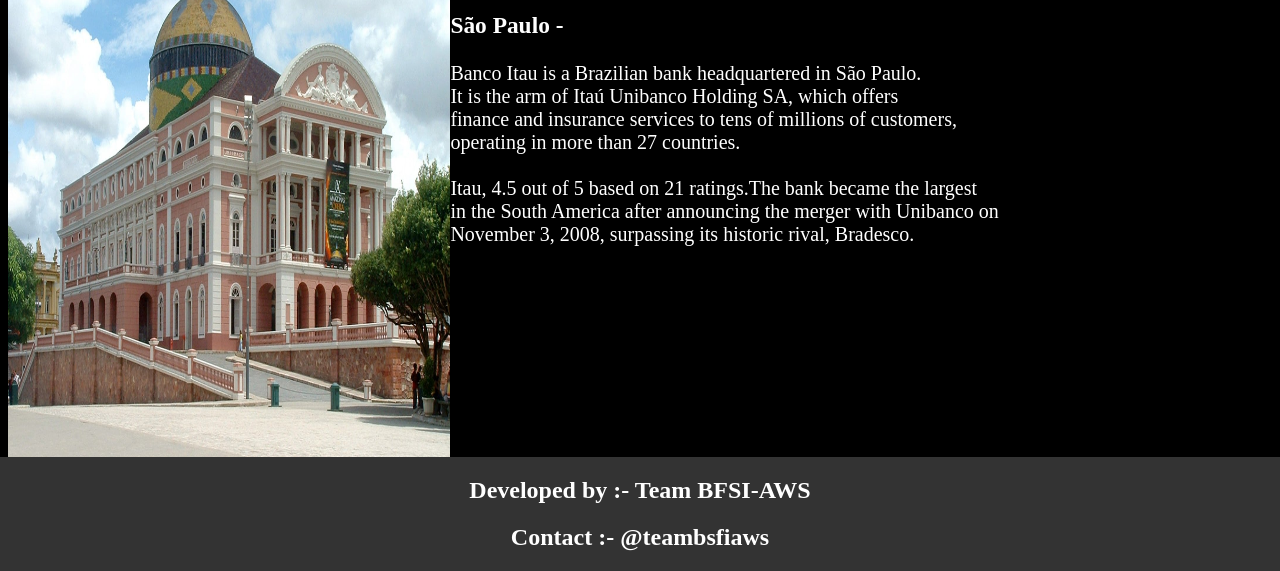
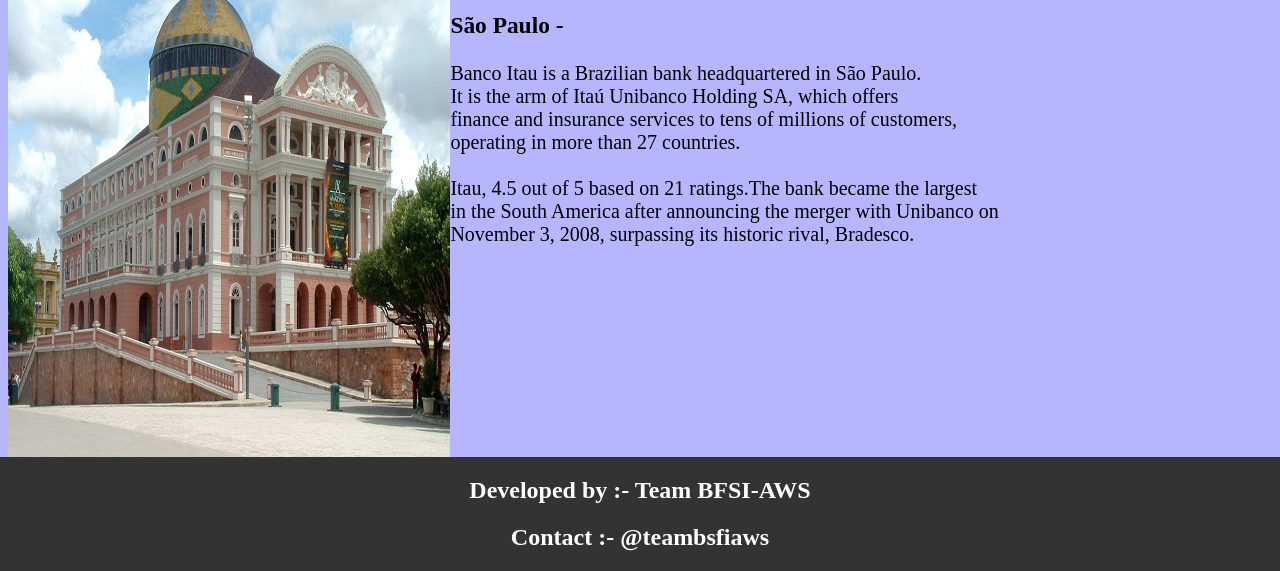
Before and after one commit to nikhilchandrawar/staticwebsiteforitaupipeline, a plain HTML site: page index1.html in a window 1280 px wide. Shown: the part 229-800 px from the top of the page. Drawn offline with Linux system fonts and the light colour scheme.

Commit message:
Update index1.html

```diff
--- a/index1.html
+++ b/index1.html
@@ -3,7 +3,7 @@
 <head>
 <style>
 body{
-    background-color: black
+    background-color:  rgb(182, 182, 255)
 }
 ul {
   list-style-type: none;
@@ -44,7 +44,7 @@
       }
       .text {
         font-size: 20px;
-        color: white;
+        color: black;
       }
       .footer {
    position: fixed;
```
